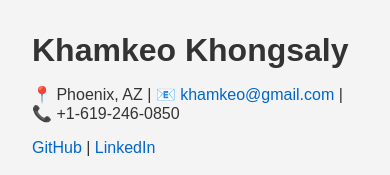
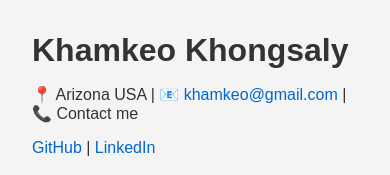
Before and after one commit to KhamkeoQuest/cloud-resume-challenge, a plain HTML site: page frontend/index.html in a window 390 px wide. Shown: the top 175 px of the page. Drawn offline with Linux system fonts and the light colour scheme; no server answers.

Commit message:
removing my phone number and city for the whole world to see

```diff
--- a/frontend/index.html
+++ b/frontend/index.html
@@ -19,7 +19,7 @@
 
   <header>
     <h1>Khamkeo Khongsaly</h1>
-    <p>📍 Phoenix, AZ | 📧 <a href="mailto:khamkeo@gmail.com">khamkeo@gmail.com</a> | 📞 +1-619-246-0850</p>
+    <p>📍 Arizona USA | 📧 <a href="mailto:khamkeo@gmail.com">khamkeo@gmail.com</a> | 📞 Contact me</p>
     <p>
       <a href="https://github.com/KhamkeoQuest" target="_blank">GitHub</a> |
       <a href="https://linkedin.com/in/khamkeo" target="_blank">LinkedIn</a>
```
